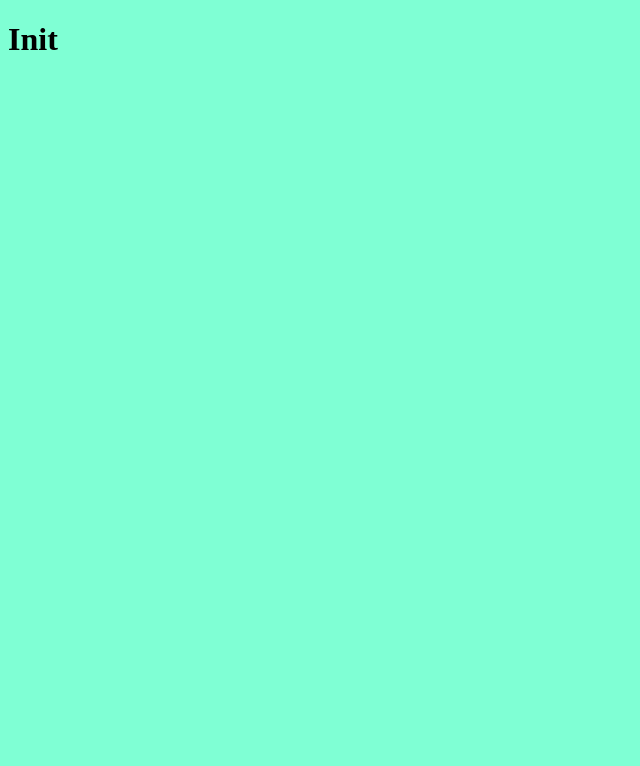
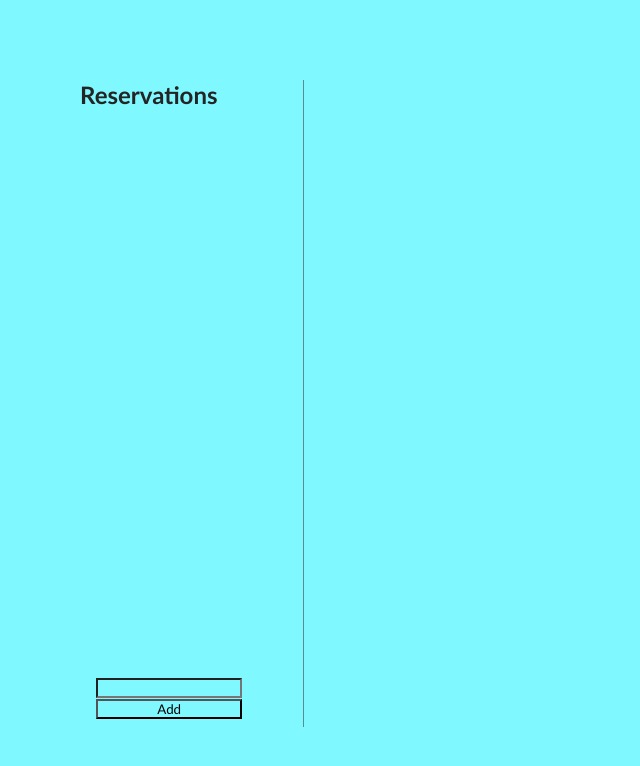
Before and after one commit to Snabbaspirit/Rtoolkit, a React (Create React App) app: page / in a window 1280 px wide. Shown: the top 766 px of the page, without its empty margins (0-640 px from the left). Built offline with nearby package versions, Linux system fonts and the light colour scheme; the HTML template or start-up script is replaced by a standard one.

Commit message:
styles + jsx draft

```diff
--- a/src/App.css
+++ b/src/App.css
@@ -1,3 +1,92 @@
 * {
-  background: aquamarine;
+  background: #7ff8ff;
+  margin: 0;
+  padding: 0;
+  box-sizing: border-box;
+  font-family: "Gill Sans", "Gill Sans MT", Calibri, "Trebuchet MS", sans-serif;
 }
+
+.App {
+  max-width: 70rem;
+  margin: 0 auto;
+  padding: 5rem 0;
+}
+
+.container {
+  display: flex;
+}
+
+.reservation-container {
+  width: 20%;
+  border-right: 0.1rem solid rgba(58, 58, 58, 0.548);
+}
+
+.reservation-header {
+  font-size: 1.5rem;
+  color: rgb(36, 36, 36);
+}
+
+.reservation-cards-container {
+  min-height: 35rem;
+}
+
+.reservation-card-container {
+  background-color: white;
+  padding: 0.5rem 1rem;
+  border-radius: 0.4rem;
+  box-shadow: 0.1rem 0.1rem 1rem rgba(0, 0, 0, 0.171);
+  width: 80%;
+  margin: 1rem 0;
+}
+.reservation-input-container {
+  width: 80%;
+  padding: 0.5rem 1rem;
+}
+
+.reservation-input-container input {
+  width: 100%;
+}
+
+.reservation-input-container button {
+  width: 100%;
+}
+
+.customer-food-container {
+  width: 80%;
+  display: flex;
+  flex-direction: column;
+}
+
+.customer-food {
+  display: flex;
+}
+
+.customer-food-container p {
+  margin-right: 1rem;
+  font-weight: 200;
+}
+
+.customer-food-card-container {
+  background-color: white;
+  padding: 0.5rem 1rem;
+  border-radius: 0.4rem;
+  box-shadow: 0.1rem 0.1rem 1rem rgba(0, 0, 0, 0.171);
+  width: 80%;
+  margin: 1rem;
+  height: 5rem;
+}
+
+.customer-food-input-container {
+  display: flex;
+}
+
+.customer-food-input-container input {
+  width: 5rem;
+}
+
+.customer-foods-container {
+  display: flex;
+  width: 100%;
+  margin-top: 1rem;
+  justify-content: space-between;
+}
--- a/src/App.tsx
+++ b/src/App.tsx
@@ -2,7 +2,23 @@ import React from "react";
 
 const App: React.FC = () => {
   return (
-    <h1>Init</h1>
+    <div className="App">
+      <div className="container">
+        <div className="reservation-container">
+          <div>
+            <h5 className="reservation-header">Reservations</h5>
+            <div className="reservation-cards-container">
+            </div>
+          </div>
+          <div className="reservation-input-container">
+            <input/>
+            <button>Add</button>
+          </div>
+        </div>
+        <div className="customer-food-container">
+        </div>
+      </div>
+    </div>
   );
 };
 
--- a/src/app/store.ts
+++ b/src/app/store.ts
@@ -4,7 +4,7 @@ import reservationReducer from "../features/reservationSlice";
 
 export const store = configureStore({
     reducer: {
-        reservations: reservationReducer,
+        reservations: reservationReducer
     }
 });
 
--- a/src/features/reservationSlice.ts
+++ b/src/features/reservationSlice.ts
@@ -1,6 +1,11 @@
-import { createSlice } from "@reduxjs/toolkit";
+import { createSlice, PayloadAction } from "@reduxjs/toolkit";
 
-const initialState = {
+
+interface ReservationState {
+    value: string[]
+}
+
+const initialState: ReservationState = {
     value: []
 }
 
@@ -8,8 +13,12 @@ export const reservationsSlice = createSlice({
     name: "reservations",
     initialState,
     reducers: {
-
+        addReservation: (state, action: PayloadAction<string>) => {
+            state.value.push(action.payload)
+        }
     }
 });
 
+export const { addReservation } = reservationsSlice.actions
+
 export default reservationsSlice.reducer;
```
